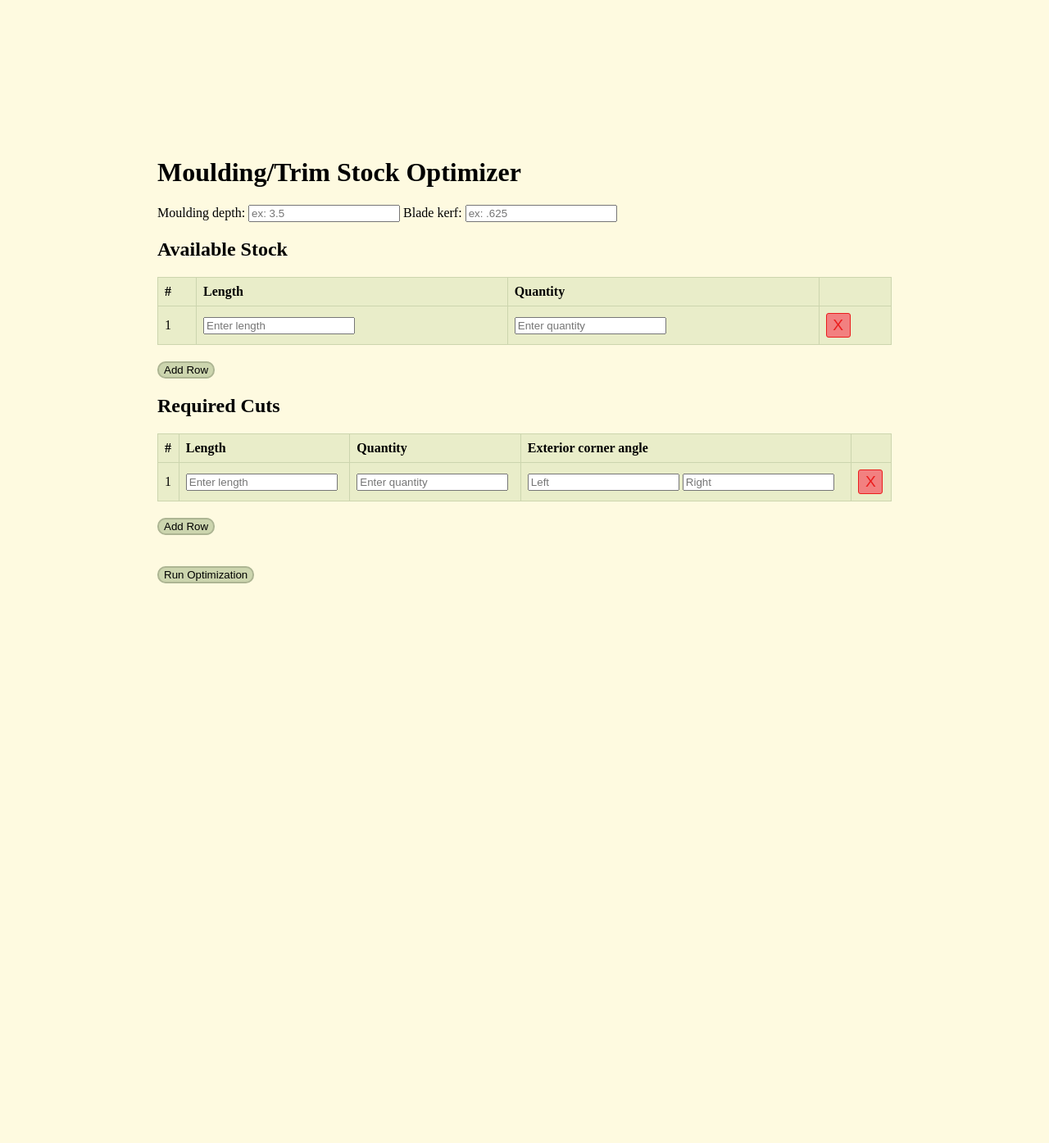
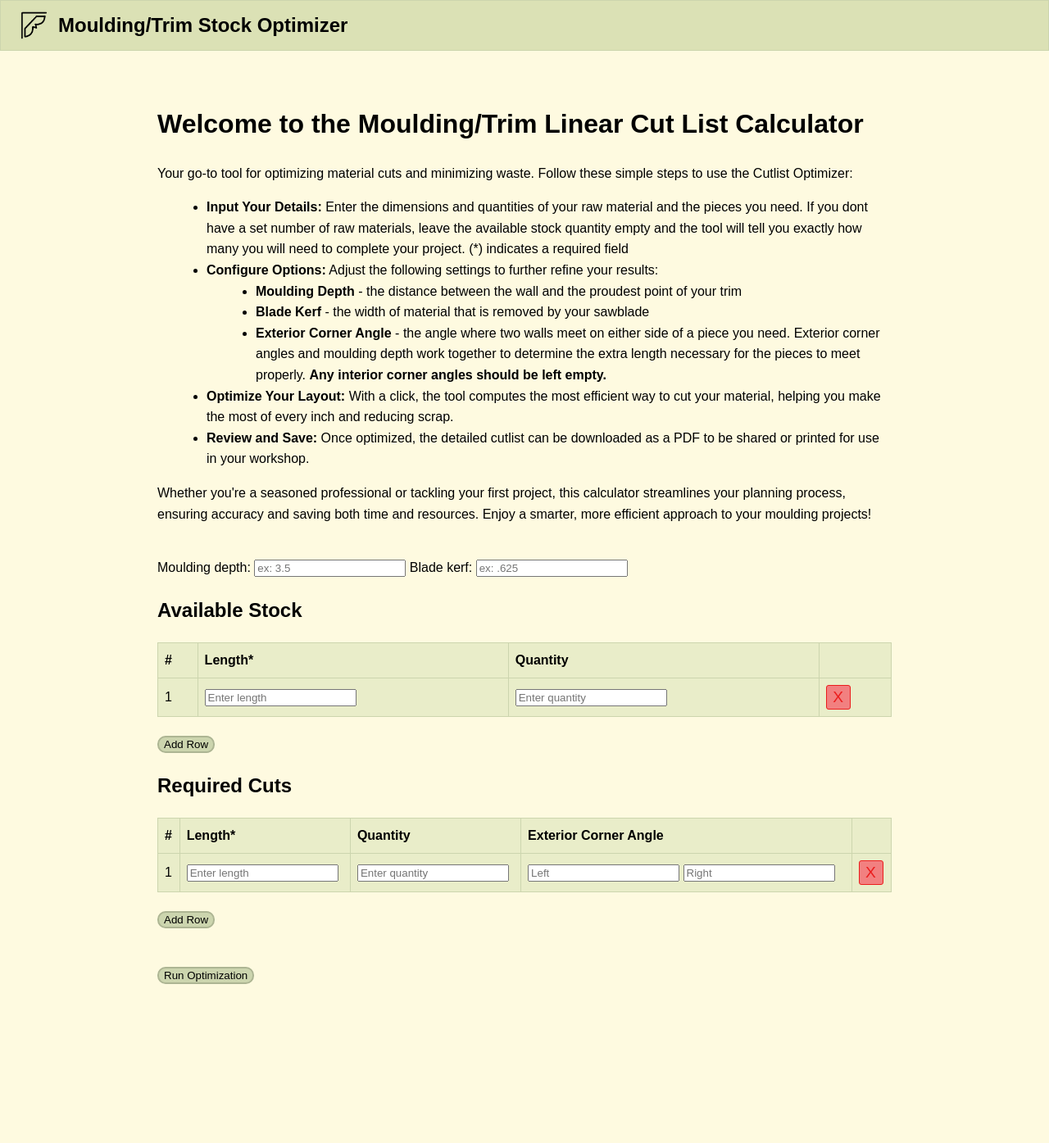
Before and after one commit to trevorjmccoy/cutlist-optimizer, a FastAPI app: page / in a window 1280 px wide. Shown: the whole page at 82% size. Before the commit the page ends 712 px from the top, so only its background shows below. Run offline with FastAPI, Linux system fonts and the light colour scheme.

Commit message:
Create and style top banner Create app description/instructions

```diff
--- a/templates/index.html
+++ b/templates/index.html
@@ -5,9 +5,37 @@
     <meta name="viewport" content="width=device-width, initial-scale=1.0">
     <title>Cutlist Optimizer</title>
     <style>
-        body{
+        html, body {
+            margin: 0;
+            padding: 0;
             background-color: #fefae0;
+        }
+        .banner {
+            display: flex;
+            align-items: center;
+            border: 1px solid #ccd5ae;
+            background-color: #dbe1b5;
+            padding: 10px 20px;
+        }
+        .banner-icon {
+            width: 40px;
+            height: 40px;
+            margin-right: 10px;
+        }
+        .banner h1 {
+            font-size: 24px;
+            font-family: Arial, sans-serif;
+            margin: 0;
+        }
+        .content{
             margin: 15%;
+            margin-top: 5%;
+            font-family: Arial, sans-serif;
+            line-height: 1.6;
+        }
+        ul {
+        list-style-type: disc;
+        margin-left: 20px;
         }
         table {
             border-collapse: collapse;
@@ -49,14 +77,36 @@
             border: 1px solid #f28080;
         }
 
+
     </style>
 </head>
 <body>
+
+    <div class="banner">
+        <img src="../static/images/moulding-icon.png" alt="Website Icon" class="banner-icon">
         <h1>Moulding/Trim Stock Optimizer</h1>
+    </div>
+
+    <div class="content">
+        <h1>Welcome to the Moulding/Trim Linear Cut List Calculator</h1>
+        <p>Your go-to tool for optimizing material cuts and minimizing waste. Follow these simple steps to use the Cutlist Optimizer:</p>
+        <ul>
+            <li><strong>Input Your Details:</strong> Enter the dimensions and quantities of your raw material and the pieces you need. If you dont have a set number of raw materials, leave the available stock quantity empty and the tool will tell you exactly how many you will need to complete your project. (*) indicates a required field</li>
+            <li><strong>Configure Options:</strong> Adjust the following settings to further refine your results:
+                <ul>
+                    <li><strong>Moulding Depth</strong> - the distance between the wall and the proudest point of your trim</li>
+                    <li><strong>Blade Kerf</strong> - the width of material that is removed by your sawblade</li>
+                    <li><strong>Exterior Corner Angle</strong> - the angle where two walls meet on either side of a piece you need. Exterior corner angles and moulding depth work together to determine the extra length necessary for the pieces to meet properly. <strong>Any interior corner angles should be left empty.</strong> </li>
+                </ul>
+            </li>
+            <li><strong>Optimize Your Layout:</strong> With a click, the tool computes the most efficient way to cut your material, helping you make the most of every inch and reducing scrap.</li>
+            <li><strong>Review and Save:</strong> Once optimized, the detailed cutlist can be downloaded as a PDF to be shared or printed for use in your workshop.</li>
+        </ul>
+        <p style="margin-bottom: 40px;">Whether you're a seasoned professional or tackling your first project, this calculator streamlines your planning process, ensuring accuracy and saving both time and resources. Enjoy a smarter, more efficient approach to your moulding projects!</p>
 
         <form action="/submit-form" method="post" enctype="multipart/form-data">
 
-        <!-- Depth & Blade Kerf Table -->
+            <!-- Depth & Blade Kerf Input -->
             <label for="depth">Moulding depth: </label>
             <input type="number" step="any" id="depth" name="depth" placeholder="ex: 3.5" min="0">
 
@@ -68,7 +118,7 @@
                 <thead>
                     <tr>
                         <th>#</th>
-                    <th>Length</th>
+                        <th>Length*</th>
                         <th>Quantity</th>
                         <th></th>
                     </tr>
@@ -92,9 +142,9 @@
                 <thead>
                     <tr>
                         <th>#</th>
-                    <th>Length</th>
+                        <th>Length*</th>
                         <th>Quantity</th>
-                    <th>Exterior corner angle</th>
+                        <th>Exterior Corner Angle</th>
                         <th></th>
                     </tr>
                 </thead>
@@ -117,6 +167,7 @@
             <br><br>
             <button type="submit" style="margin-top: 20px;">Run Optimization</button>
         </form>
+    </div>
 
     <script>
         function addRow(tableId) {
```
Lines whose indentation alone changed are shown as unchanged.
